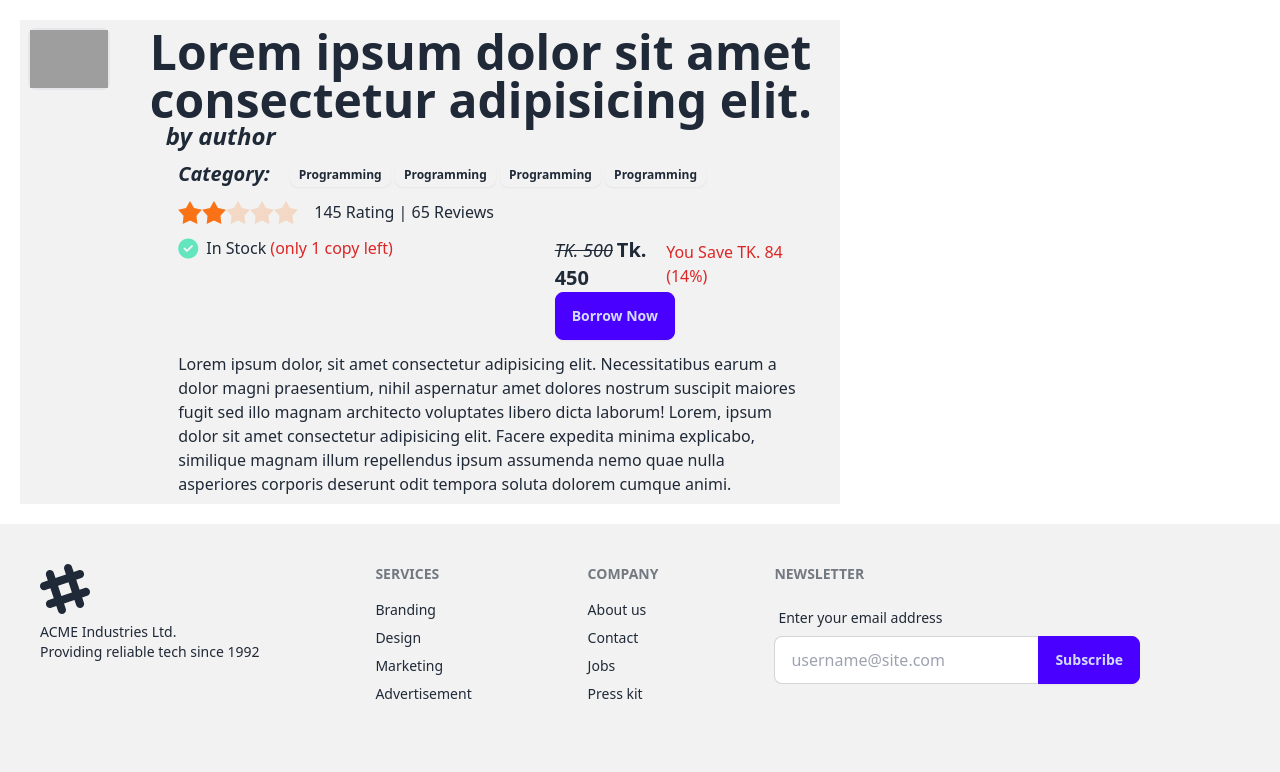
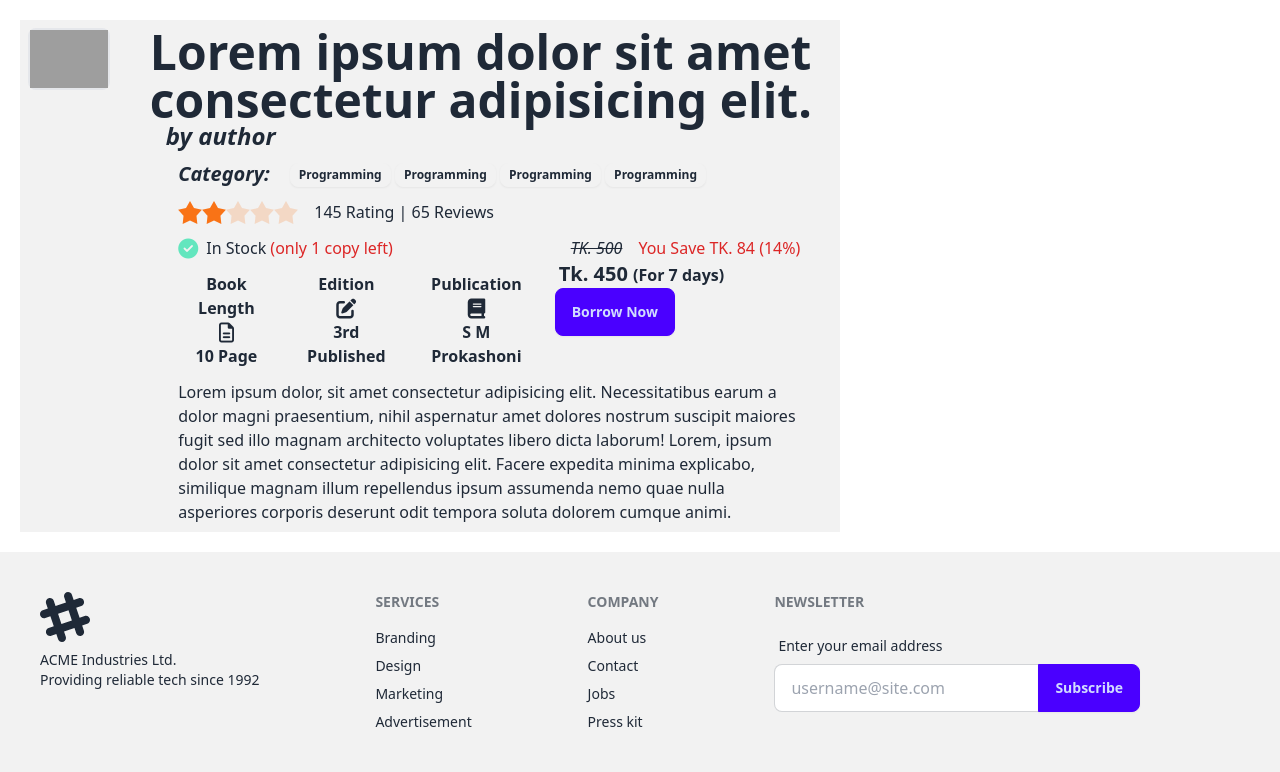
Before and after one commit to SaiyedulMorsalin/Library-Management-System, a Django app: page /books/details/ in a window 1280 px wide. Shown: the part 66-838 px from the top of the page. Before the commit the page ends 765 px from the top, so only its background shows below. Run offline with Django 5.2, Linux system fonts and the light colour scheme; some libraries are stand-ins or nearby versions; grey boxes are pictures that could not be loaded.

Commit message:
added some design

```diff
--- a/books/templates/book_detail.html
+++ b/books/templates/book_detail.html
@@ -47,24 +47,55 @@ Book Detail
                             </div>
                             <h4 class="mx-4 w-auto">145 Rating | 65 Reviews</h4>
                         </div>
-                        <div class="sm:flex sm:justify-end sm:items-center sm:gap-5 mt-3 ">
+                        <div class="sm:flex sm:justify-center sm:items-center  mt-3    ">
+                            <div class="others-addtion-space">
+
+                            </div>
+
+
                             <div class="grid grid-cols-1 sm:grid-cols-12 sm:gap-5">
+
                                 <div class="col-span-7">
                                     <div class="text">
                                         <h4> <i class="fa-solid fa-circle-check fa-lg mr-2"
                                                 style="color: #63E6BE;"></i>In
                                             Stock <span class="text-red-600">(only 1 copy left)</span></h4>
+
+                                        <div class="flex gap-5 mt-3">
+                                            <ul class="text-center text-base font-semibold">
+                                                <li>Book Length</li>
+                                                <li><i class="fa-regular fa-file-lines fa-lg"></i></li>
+                                                <li>10 Page</li>
+                                            </ul>
+                                            <ul class="text-center text-base font-semibold">
+                                                <li>Edition</li>
+                                                <li><i class="fa-solid fa-pen-to-square fa-lg"></i></li>
+                                                <li>3rd Published</li>
+                                            </ul>
+                                            <ul class="text-center text-base font-semibold">
+                                                <li>Publication</li>
+                                                <li><i class="fa-solid fa-book fa-lg"></i></li>
+                                                <li>S M Prokashoni</li>
+                                            </ul>
+
+                                        </div>
                                     </div>
                                 </div>
                                 <div class="col-span-5">
                                     <div class="flex items-center ">
-                                        <h3 title="Now Borrow Price Tk. 450" class="hover:text-green-300"><span
-                                                class="line-through italic text-lg">TK.
-                                                500</span><span class="ml-1 hover:italic text-xl font-semibold">Tk.
-                                                450</span>
-                                        </h3>
-                                        <h4 class="text-red-600 text-base">You Save TK. 84 (14%) </h4>
+                                        <p title="Now Borrow Price Tk. 450" class="hover:text-green-300"><span
+                                                class="line-through italic text-base mx-4">TK.
+                                                500</span>
+                                        </p>
+                                        <p class="text-red-600 text-base ">You Save TK. 84 (14%) </p>
+
+
                                     </div>
+                                    <p class="ml-1 hover:italic text-xl font-semibold">Tk. 450 <span
+                                            class="text-base">(For 7
+                                            days)</span>
+                                    </p>
+                                    <p class="text-xs leading-none  text-red-600 font-semibold"></p>
                                     <button class="btn  btn-primary ">Borrow Now</button>
                                 </div>
 
```
